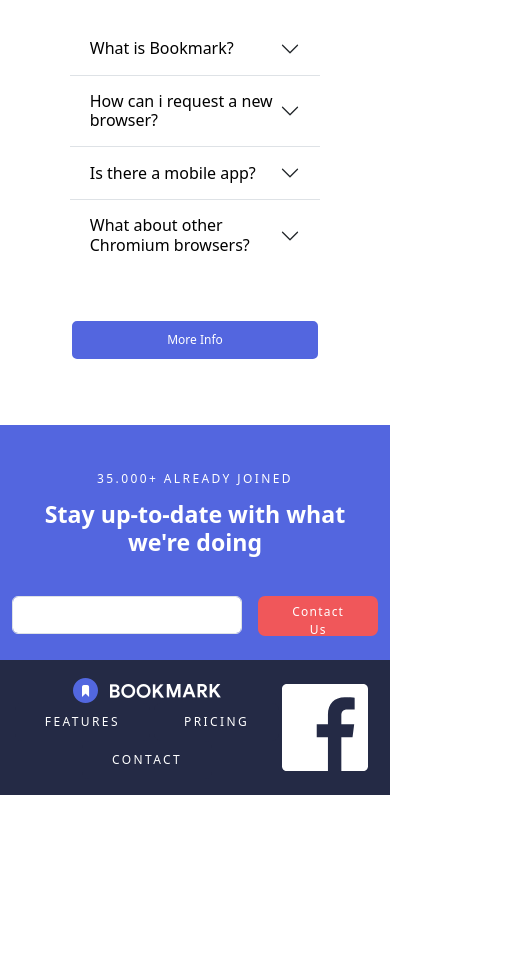
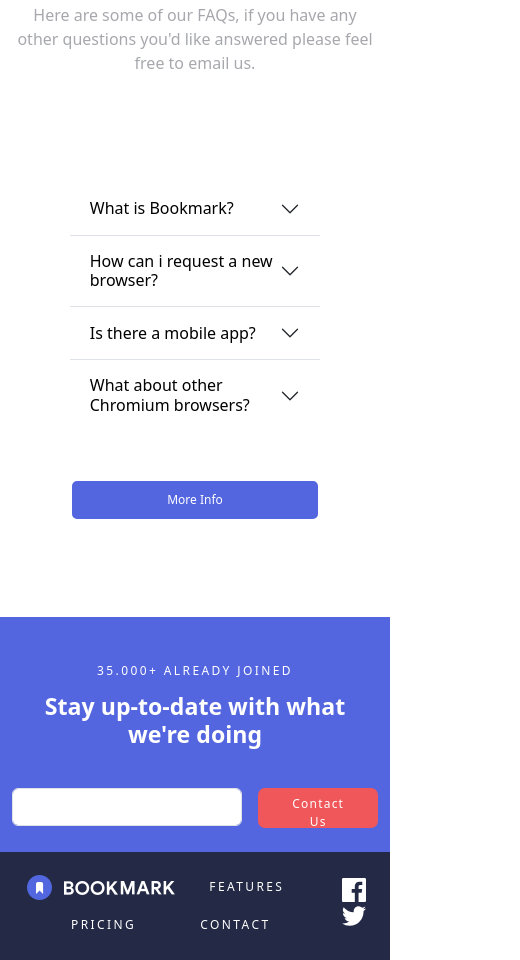
Before and after one commit to LLuisPP/S1.2-Bootstrap_-_SASS-N.III, a website: page index.html in a window 390 px wide. Shown: the part 3688-4648 px from the top of the page, 520 px wide, since content can reach past the window. Before the commit the page ends 4483 px from the top, so only its background shows below. Drawn offline with nearby package versions, Linux system fonts and the light colour scheme; files that its build step writes are made by us from their sources.

Commit message:
> | fixes after P@P correction

```diff
--- a/index.html
+++ b/index.html
@@ -7,7 +7,7 @@
   <title>1.2-Bootstrap_and_SASS.NIII</title>
   <link rel="stylesheet" href="styles.css" />
   <script src="./js/validation.js" defer></script>
-  <!-- <script src="node_modules/bootstrap/dist/js/bootstrap.min.js" defer></script> -->
+  <script src="node_modules/bootstrap/dist/js/bootstrap.min.js" defer></script>
 </head>
 
 <body>
@@ -157,7 +157,7 @@
     </div>
 
   <div class="container">
-    <div class="row justify-content-center gap-3">
+    <div class="row justify-content-center gap-5">
 
       <div class="card first-card" style="width: 16rem;">
         <img class="card-image" src="./images/logo-chrome.svg" class="card-img-top" alt="logo-chrome">
@@ -292,17 +292,17 @@
       </form>
       </div>
 
-      <div class="footer bg-footer2 d-flex justify-content-between">
+      <div class=" bg-footer2 d-flex justify-content-between">
         <div class="col-sm-10 col-md-10 col-lg-10 col-xl-10 justify-content-start my-3">
           <img class="bookmark-logo" fill="white" src="images/logo-bookmark2.png" alt="logo-bookmark" />
           <a href="#features"><button class="footer-button" >FEATURES</button></a>
           <a href="#pricing"><button class="footer-button">PRICING</button></a>
           <a href="#contact"><button class="footer-button">CONTACT</button></a>
         </div>
-          <div class="d-flex gap-5 col-sm-2 col-md-2 col-lg-2 col-xl-2 my-4">
-            <img src="./images/icon-facebook.svg" alt="icon-facebook" class="social-icon">
-            <img src="./images/icon-twitter.svg" alt="icon-twitter" class="social-icon">
-          </div>
+        <div class="flex-wrap col-sm-2-g-2 col-md-2 col-lg-2 col-xl-2 my-4">
+          <img class="mx-2" src="./images/icon-facebook.svg" alt="icon-facebook" class="social-icon">
+          <img class="mx-2" src="./images/icon-twitter.svg" alt="icon-twitter" class="social-icon">
+        </div>
       </div>
     </div>
   </footer>
--- a/styles.scss
+++ b/styles.scss
@@ -13,8 +13,7 @@ $body-color: $plain;
 
 html {
     max-width: 1200px;
-    margin: 0 auto;
-    padding: 0;
+    overflow-x: hidden;
 }
 
 /************* CONTAINERS *****************/
@@ -26,7 +25,6 @@ html {
     align-items: center;
     row-gap: 10px;
     padding-top:  40px;
-    // border: 3px solid rgb(255, 60, 30);
 }
 
 .navbar {
@@ -279,9 +277,9 @@ html {
 /*************** ACCORDION MENU **************/
 
 .custom-accordion .accordion-button {
-    background-color: #ffffff; /* Color de fondo del botón del acordeón (plegado) */
-    border-color: rgba(153, 39, 39, 0.125); /* Color del borde del acordeón */
-    color: $font; /* Color del texto del botón del acordeón */
+    background-color: #ffffff;
+    border-color: rgba(153, 39, 39, 0.125);
+    color: $font;
 }
 
 .custom-accordion .accordion-button:not(.collapsed) {
```
